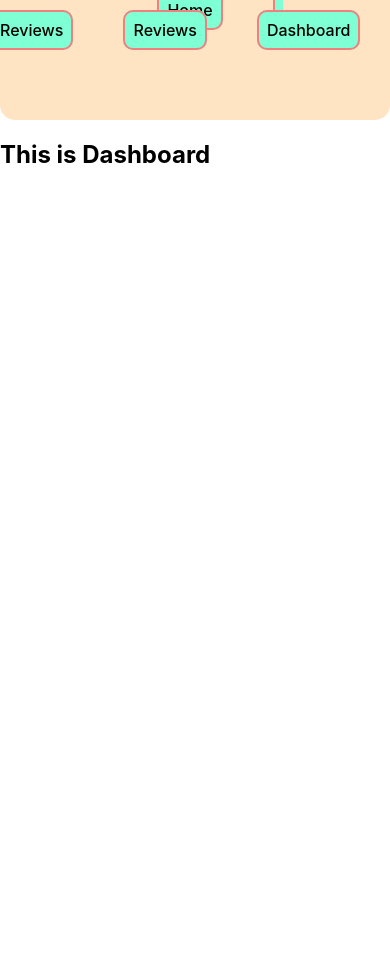
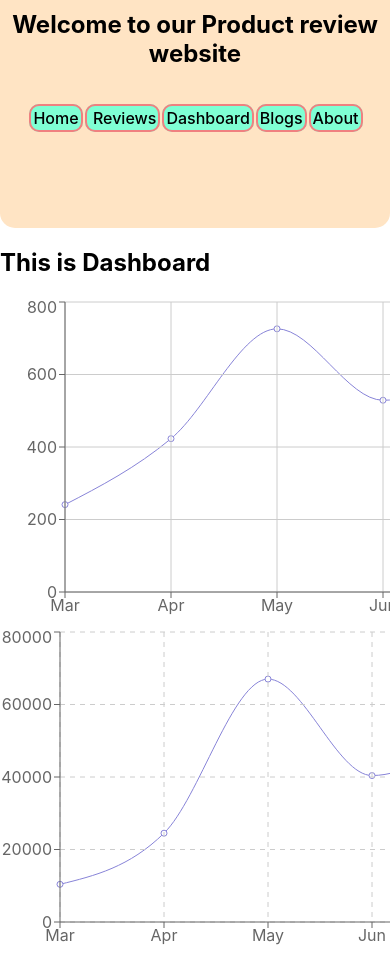
Before and after one commit to Habibullah800/Product-analysis-website-cv, a React (Create React App) app: page /Dashboard in a window 390 px wide. Shown: the top 961 px of the page. Before the commit the page ends 844 px from the top, so only its background shows below. Built offline with nearby package versions, Linux system fonts and the light colour scheme.

Commit message:
chart added

```diff
--- a/package.json
+++ b/package.json
@@ -12,6 +12,7 @@
     "react-dom": "^18.0.0",
     "react-router-dom": "^6.3.0",
     "react-scripts": "5.0.0",
+    "recharts": "^2.1.9",
     "web-vitals": "^2.1.4"
   },
   "scripts": {
--- a/src/App.css
+++ b/src/App.css
@@ -1,38 +1,10 @@
-.App {
+.title h2{
   text-align: center;
+  background-color: bisque;
+  margin: 0px;
+  padding-top: 10px;
+  padding-bottom: 40px;
 }
-
-.App-logo {
-  height: 40vmin;
-  pointer-events: none;
+.NavBar{
+  background-color: blue;
 }
-
-@media (prefers-reduced-motion: no-preference) {
-  .App-logo {
-    animation: App-logo-spin infinite 20s linear;
-  }
-}
-
-.App-header {
-  background-color: #282c34;
-  min-height: 100vh;
-  display: flex;
-  flex-direction: column;
-  align-items: center;
-  justify-content: center;
-  font-size: calc(10px + 2vmin);
-  color: white;
-}
-
-.App-link {
-  color: #61dafb;
-}
-
-@keyframes App-logo-spin {
-  from {
-    transform: rotate(0deg);
-  }
-  to {
-    transform: rotate(360deg);
-  }
-}
--- a/src/App.js
+++ b/src/App.js
@@ -9,8 +9,11 @@ import NotFound from './component/NotFound/NotFound';
 import Reviews from './component/Reviews/Reviews';
 function App() {
   return (
-    <div>
-      <Header></Header>
+    <div >
+      <div className='title'>
+        <h2>Welcome to our Product review website</h2>
+        <Header className="NavBar"></Header>
+      </div>
       <Routes>
         <Route path='/' element={<Homebody></Homebody>} />
         <Route path='/Home' element={<Homebody></Homebody>} />
--- a/src/component/Blogs/Blogs.js
+++ b/src/component/Blogs/Blogs.js
@@ -3,7 +3,7 @@ import React from 'react';
 const Blogs = () => {
     return (
         <div>
-            This is blogs
+            <h1>This is blogs</h1>
         </div>
     );
 };
--- /dev/null
+++ b/src/component/Dashboard/Dashboard.css
@@ -0,0 +1,4 @@
+/* .chart{
+    display: grid;
+    grid-template-columns: repeat(2 , 1fr);
+} */
--- a/src/component/Dashboard/Dashboard.js
+++ b/src/component/Dashboard/Dashboard.js
@@ -1,9 +1,47 @@
 import React from 'react';
+import './Dashboard.css'
+import { CartesianGrid, Line, LineChart, XAxis, YAxis, Tooltip } from 'recharts';
+const data = [
+    { month: 'Mar', investment: 100000, sell: 241, revenue: 10401 },
+    { month: 'Apr', investment: 200000, sell: 423, revenue: 24500 },
+    { month: 'May', investment: 500000, sell: 726, revenue: 67010 },
+    { month: 'Jun', investment: 500000, sell: 529, revenue: 40405 },
+    { month: 'Jul', investment: 600000, sell: 601, revenue: 50900 },
+    { month: 'Aug', investment: 700000, sell: 670, revenue: 61000 },
+
+];
+
+
 
 const Dashboard = () => {
     return (
         <div>
             <h2>This is Dashboard</h2>
+
+            <div className='chart'>
+
+                <div>
+                    <LineChart width={600} height={330} data={data}>
+                        <Line type="monotone" dataKey="sell" stroke="#8884d8" />
+                        <CartesianGrid stroke="#ccc" />
+                        <XAxis dataKey="month" />
+                        <YAxis />
+                    </LineChart>
+                </div>
+
+                <div>
+                    <LineChart width={600} height={330} data={data} margin={{ top: 5, right: 20, bottom: 5, left: 0 }}>
+                        <Line type="monotone" dataKey="revenue" stroke="#8884d8" />
+                        <CartesianGrid stroke="#ccc" strokeDasharray="5 5" />
+                        <XAxis dataKey="month" />
+                        <YAxis />
+                        <Tooltip />
+                    </LineChart>
+                </div>
+
+
+            </div>
+
         </div>
     );
 };
--- a/src/component/Header/Header.css
+++ b/src/component/Header/Header.css
@@ -4,7 +4,6 @@
     font-weight: 500;
     padding: 8px;
     border-radius: 10px;
-
     margin-left: 50px;
     border: 2px solid lightcoral;
 }
@@ -14,7 +13,6 @@
     height: 120px;
     border-radius: 0px 0px 15px 15px;
 
-
 }
 .navigation a{
     background-color: aquamarine;
@@ -22,9 +20,15 @@
 }
 .navigation a:hover{
     background-color: blue;
-
 }
-.navbar h2{
-    margin-top: 0px;
-    margin-bottom: 30px;
+@media (max-width: 750px){
+    .navbar a{
+        margin-left: 10px;
+    }
 }
+@media (max-width: 450px){
+    .navbar a{
+        margin-left: 2px;
+        padding: 2px;
+    }
+}
--- a/src/component/Header/Header.js
+++ b/src/component/Header/Header.js
@@ -6,12 +6,14 @@ const Header = () => {
     return (
         <div className='navbar'>
             <div className='navigation'>
-                <a href='/Home'>Home</a>
+
+                <Link to='/Home'> Home</Link>
                 <Link to="/Reviews"> Reviews</Link >
-                <a href='/Reviews'>Reviews</a>
-                <a href='/Dashboard'>Dashboard</a>
-                <a href='/Blogs'>Blogs</a>
-                <a href='/About'>About</a>
+
+                <Link to='/Dashboard'>Dashboard</Link>
+                <Link to='/Blogs'>Blogs</Link>
+                <Link to='/About'>About</Link>
+
             </div>
         </div>
     );
```
Also changed, not shown: 1 other file (tests, documents, lock files or other folders).
